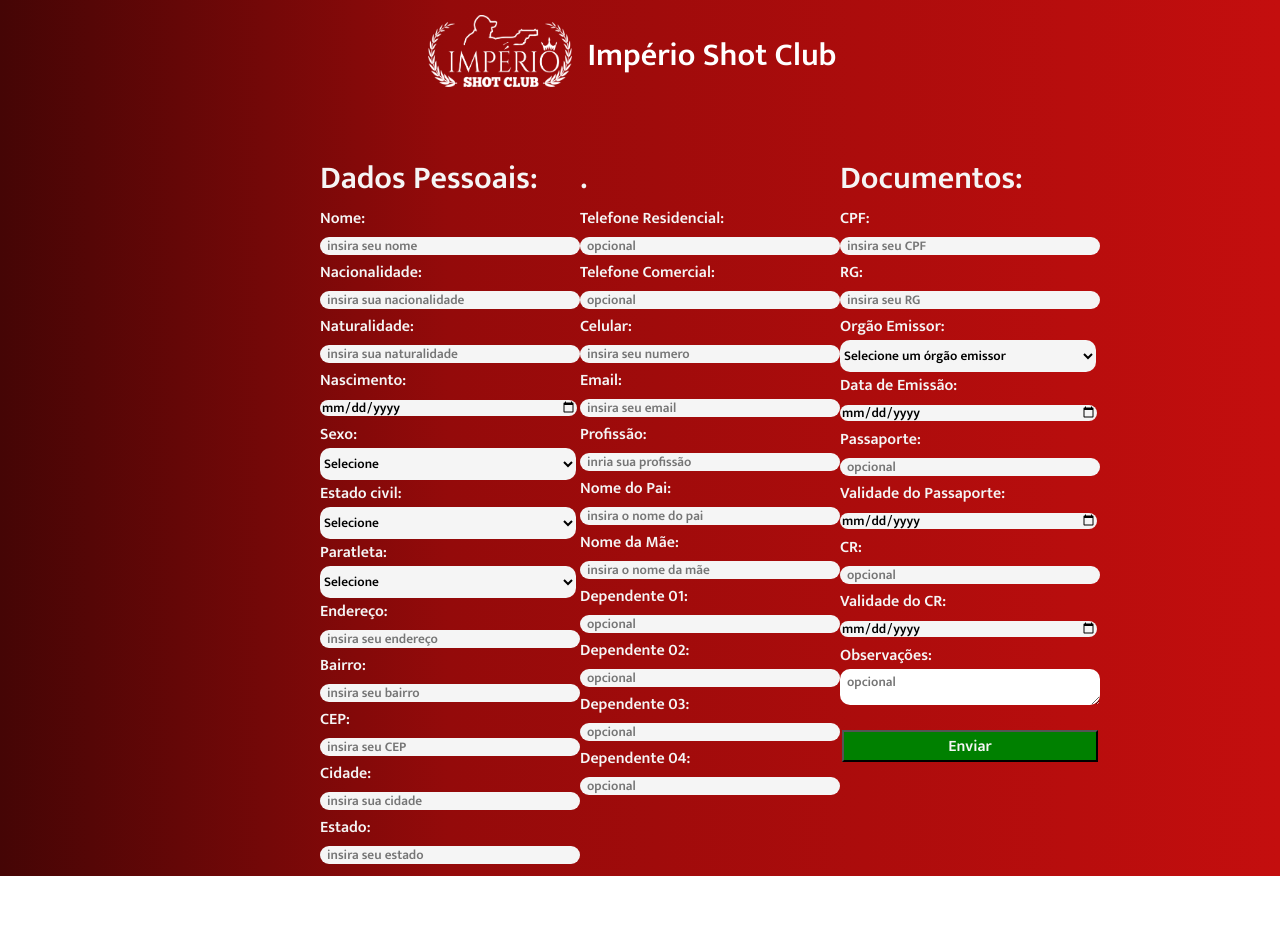
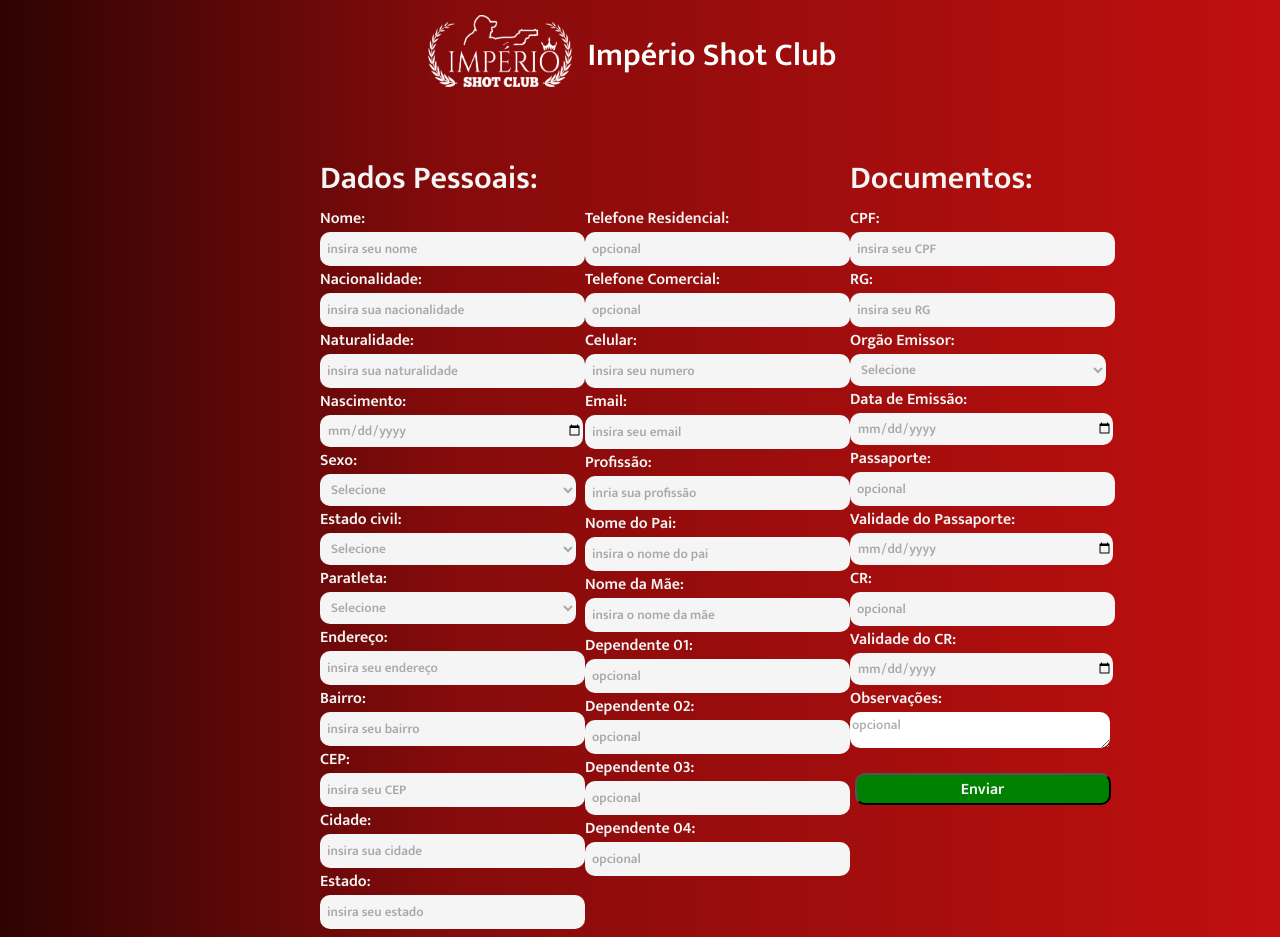
Before and after one commit to pabloncf/ImperioAPI, a Next.js app: page /Form in a window 1280 px wide. Before the commit the page ends 876 px from the top, so only its background shows below. Built offline with nearby package versions, Linux system fonts and the light colour scheme.

Commit message:
update css for placeholders forms

```diff
--- a/components/Navbar/Navbar.module.css
+++ b/components/Navbar/Navbar.module.css
@@ -18,7 +18,7 @@
 }
 
 @media (max-width: 768px) {
-  /*para celular abaixo*/
+  /*para dispositivos moveis*/
   .container h1 {
     display: none;
   }
--- a/pages/Form/Form.module.css
+++ b/pages/Form/Form.module.css
@@ -5,11 +5,7 @@
   justify-content: space-evenly;
 }
 
-.container ::placeholder {
-  padding-left: 5px;
-}
-
-.hidden h1 {
+.hidden {
   /*esconder um h1 feito pra alinhar*/
   visibility: hidden;
 }
@@ -23,22 +19,34 @@
   color: whitesmoke;
 }
 
-.form input {
-  border-radius: 10px;
-  border: 2px solid var(--primary50);
-  background-color: whitesmoke;
-  width: 16rem;
-  height: 1rem;
-  font-family: "Mukta", sans-serif;
-}
-
+.form input,
 .form select {
+  color: black;
+  padding-left: 7px;
   border-radius: 10px;
   border: 2px solid var(--primary50);
   background-color: whitesmoke;
   width: 16rem;
   height: 2rem;
   font-family: "Mukta", sans-serif;
+}
+
+.form select:required:invalid, /*aplicar no campo do select enquanto valor for nulo (required)*/
+.form input[type="date"]:required:invalid,/*aplicar no campo do input type=date enquanto valor for nulo (required)*/
+.form input:not(:required),/*aplicar nos campos dos input type=date enquanto valor for nulo (não required)*/
+/* .form select:not(:required),aplicar no input do select enquanto valor for nulo (não required) */
+.form input::placeholder,/*aplica nos placeholders do input*/
+.form textarea::placeholder {
+  /*aplica nos placeholders dos textareas*/
+  color: #0000004f;
+}
+
+.form option {
+  color: #000000; /* cor das opções */
+}
+
+.form option[value=""] {
+  color: #00000041; /* cor das opções que tem valores nulos (ou seja, os defaults)*/
 }
 
 .form button {
@@ -53,6 +61,7 @@
   font-size: 16px;
   cursor: pointer;
   transition: 0.3s;
+  border-radius: 10px;
 }
 
 .form button:hover {
--- a/pages/Form/index.js
+++ b/pages/Form/index.js
@@ -135,9 +135,12 @@ export default function Form() {
               name="sexo"
               value={sexo}
               onChange={(e) => setSexo(e.target.value)}
+              pattern="Selecione"
               required
             >
-              <option>Selecione</option>
+              <option value="" disabled selected>
+                Selecione
+              </option>
               <option value="masculino">Masculino</option>
               <option value="feminino">Feminino</option>
             </select>
@@ -150,7 +153,9 @@ export default function Form() {
               onChange={(e) => setEstado_civil(e.target.value)}
               required
             >
-              <option>Selecione</option>
+              <option value="" disabled selected>
+                Selecione
+              </option>
               <option value="solteiro">Solteiro</option>
               <option value="casado">Casado</option>
               <option value="divorciado">Divorciado</option>
@@ -163,7 +168,9 @@ export default function Form() {
               onChange={(e) => setParatleta(e.target.value)}
               required
             >
-              <option>Selecione</option>
+              <option value="" disabled selected>
+                Selecione
+              </option>
               <option value="sim">Sim</option>
               <option value="nao">Não</option>
             </select>
@@ -320,6 +327,9 @@ export default function Form() {
               onChange={(e) => setOrgao_emissor(e.target.value)}
               required
             >
+              <option value="" disabled selected>
+                Selecione
+              </option>
               <option>Selecione um órgão emissor</option>
               <option value="AC">
                 AC - Instituto de Identificação do Acre
@@ -437,7 +447,6 @@ export default function Form() {
 
             <label for="validade_cr">Validade do CR:</label>
             <input
-              placeholder="opcional"
               type="date"
               value={validade_cr}
               onChange={(e) => setValidade_cr(e.target.value)}
--- a/styles/globals.css
+++ b/styles/globals.css
@@ -8,9 +8,9 @@
 
   background: linear-gradient(
     90deg,
-    rgba(69, 5, 5, 1) 0%,
-    rgba(148, 10, 10, 1) 35%,
-    rgba(196, 14, 14, 1) 100%
+    rgb(46, 3, 3) 0%,
+    rgb(133, 11, 11) 35%,
+    rgb(192, 15, 15) 100%
   );
 
   font-family: "Mukta", sans-serif;
```
